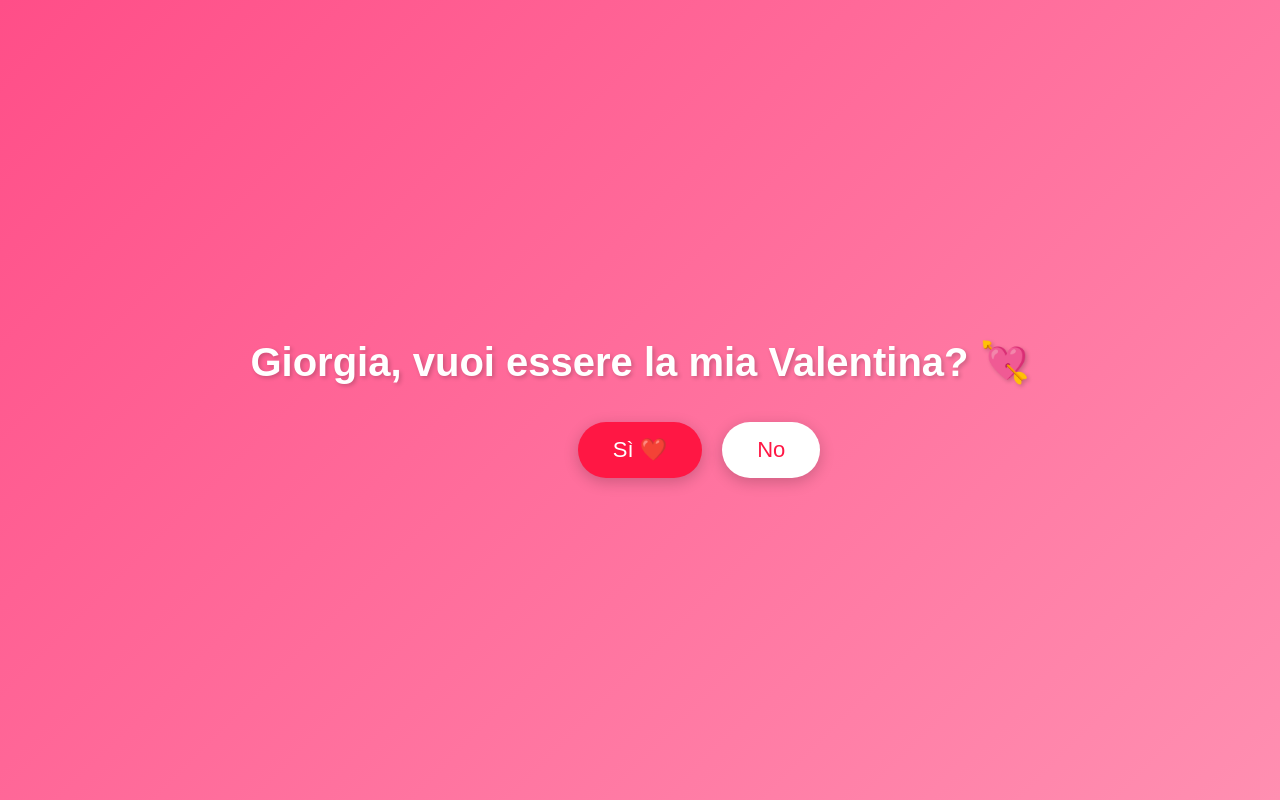
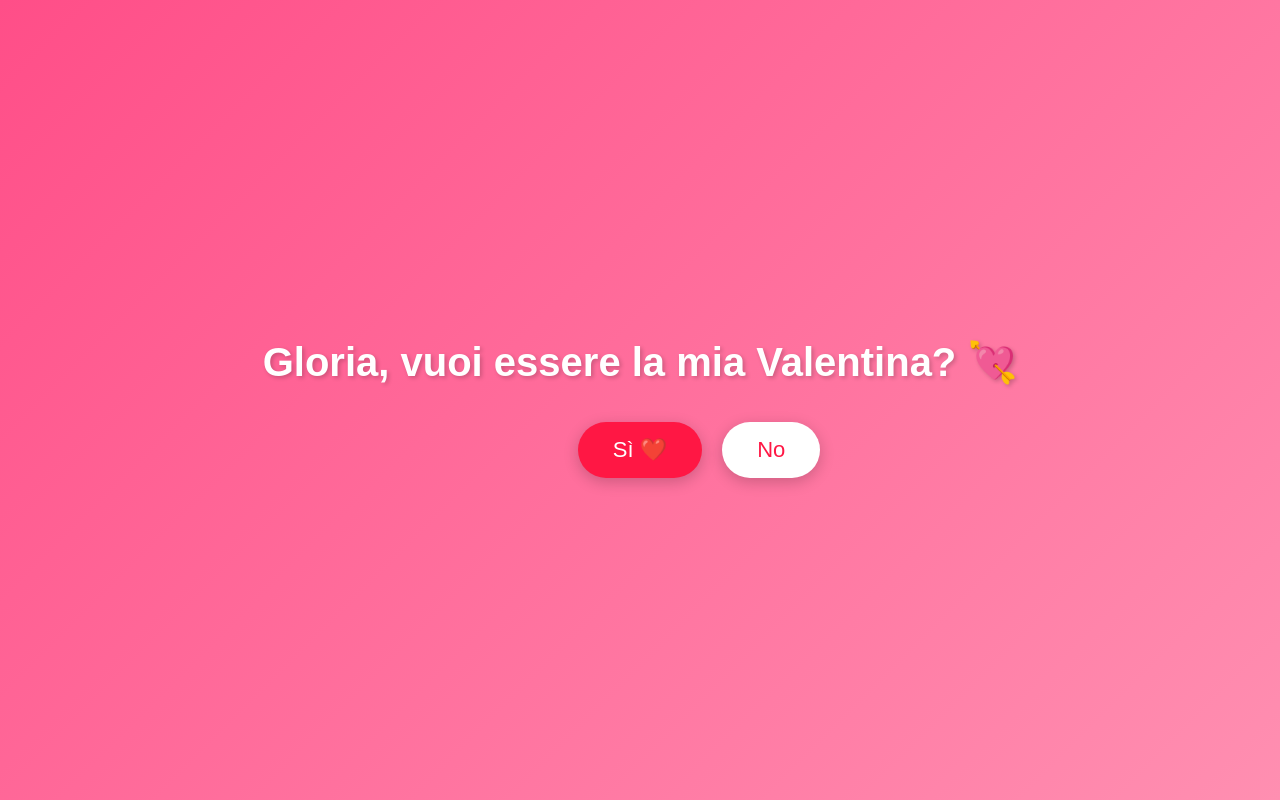
Before and after one commit to WYSL78/sanvalentino, a plain HTML site: page index.html in a window 1280 px wide. Drawn offline with Linux system fonts and the light colour scheme.

Commit message:
Update index.html

```diff
--- a/index.html
+++ b/index.html
@@ -3,7 +3,7 @@
 <head>
     <meta charset="UTF-8">
     <meta name="viewport" content="width=device-width, initial-scale=1.0">
-    <title>Per Giorgia ❤️</title>
+    <title>Per Gloria ❤️</title>
     <style>
         body {
             margin: 0;
@@ -51,7 +51,7 @@
 <body>
 
     <div id="quiz">
-        <h1>Giorgia, vuoi essere la mia Valentina? 💘</h1>
+        <h1>Gloria, vuoi essere la mia Valentina? 💘</h1>
         <button id="yes">Sì ❤️</button>
         <button id="no">No</button>
     </div>
```
